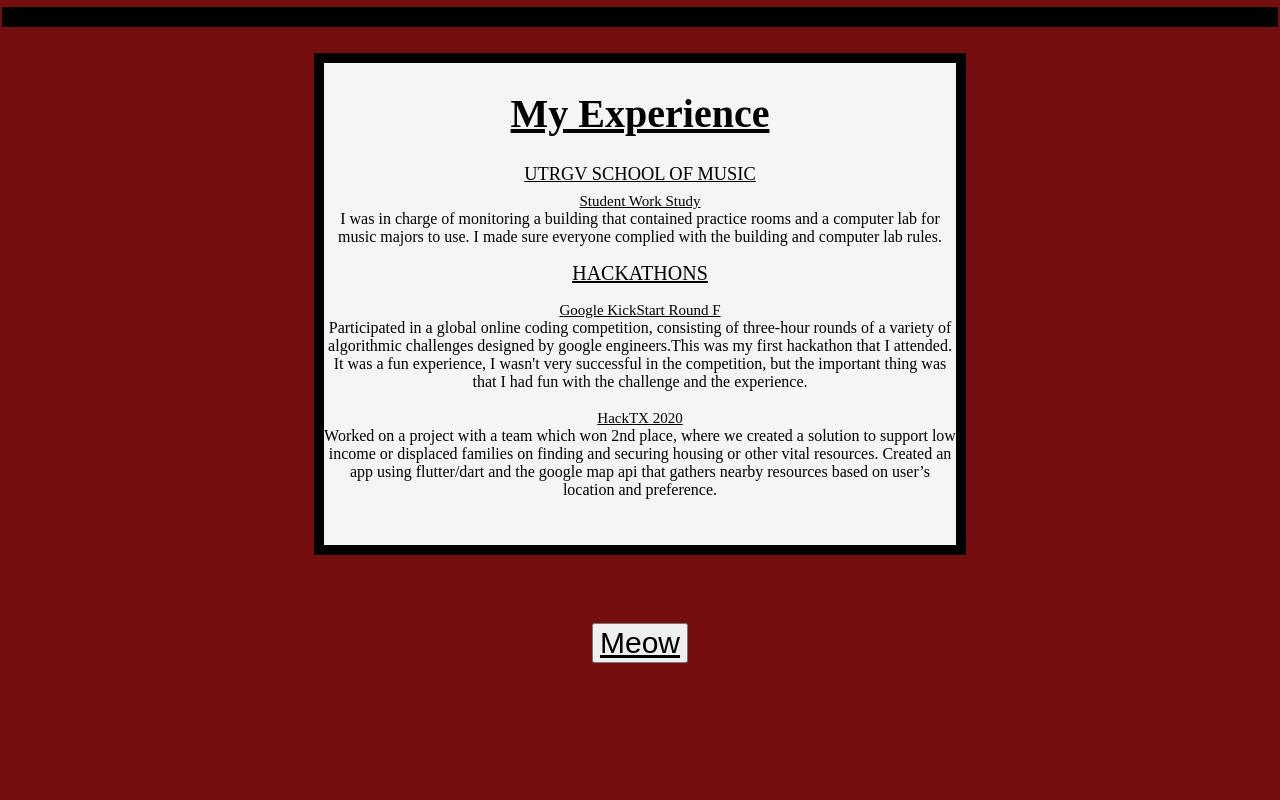
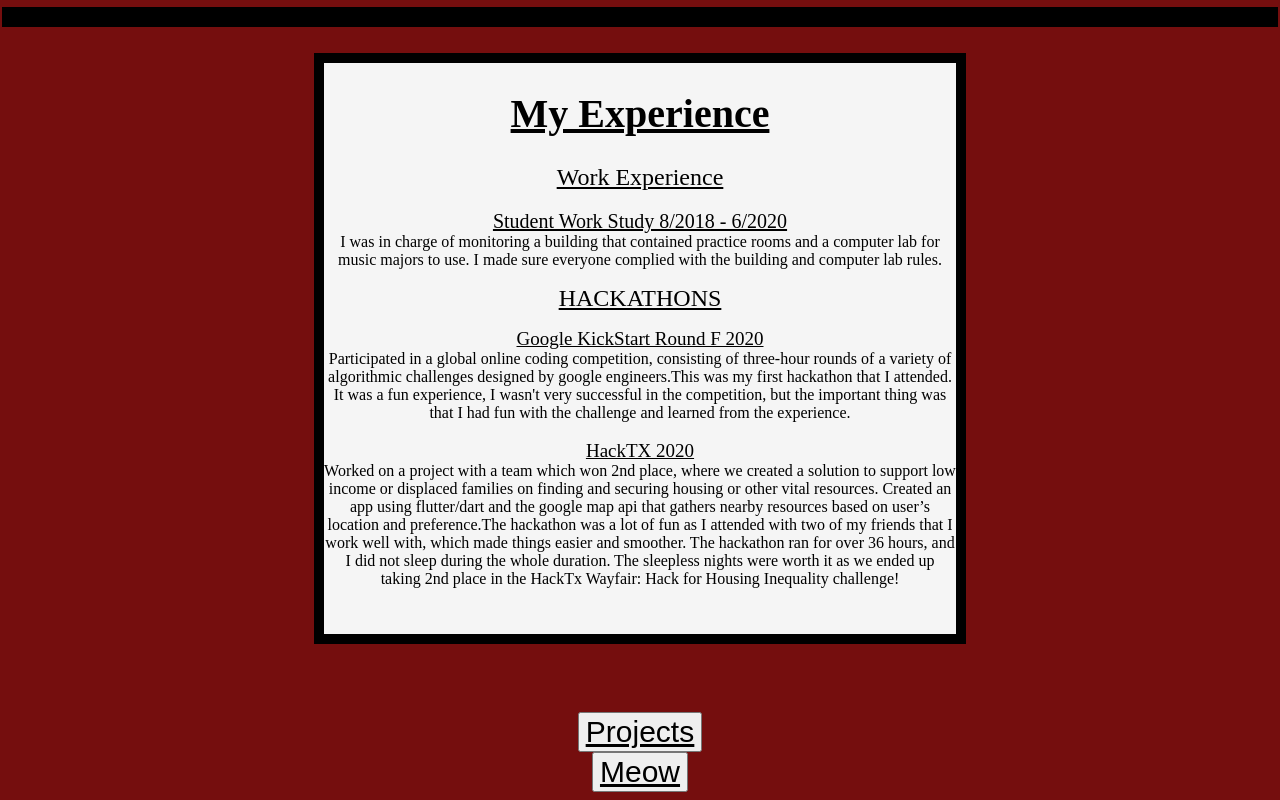
Before and after one commit to Martje55555/firstPortfolio, a plain HTML site: page index.html in a window 1280 px wide. Shown: the part 635-1435 px from the top of the page. Before the commit the page ends 1306 px from the top, so only its background shows below. Drawn offline with Linux system fonts and the light colour scheme.

Commit message:
more Updates

```diff
--- a/home.css
+++ b/home.css
@@ -122,3 +122,13 @@ a:active {
 .myMeow:hover {
     background-color: red;
 }
+
+#Projects {
+    transition-duration: .4s;
+    font-size: 30px;
+    text-decoration: underline;
+}
+
+.Projects:hover {
+    background-color: red;
+}
--- a/index.html
+++ b/index.html
@@ -23,45 +23,49 @@
                 <h1 class="myExperience" id="myExperience">My Experience</h1>
 
                 <p id="myExperienceP" style="height:10px">
-                    <bold style="text-decoration: underline;">UTRGV SCHOOL OF MUSIC</bold>
+                    <bold style="font-size: 24px; text-decoration: underline;">Work Experience</bold>
+
                     <center>
-                        <bold style="font-size: 15px; text-decoration: underline;">Student Work Study</bold>
+                        <br>
+                        <bold style="height: 10px; font-size: 20px; text-decoration: underline;">Student Work Study 8/2018 - 6/2020</bold>
                     </center>
                     I was in charge of monitoring a building that contained practice rooms and a computer lab for music
                     majors to
                     use. I made sure everyone complied with the building and computer lab rules.
                 </p>
                 <p>
-                    <bold style="font-size: 20px; text-decoration: underline;">HACKATHONS</bold>
+                    <bold style="font-size: 24px; text-decoration: underline;">HACKATHONS</bold>
                     <center>
-                        <bold style="font-size: 15px; text-decoration: underline;">Google KickStart Round F</bold>
+                        <bold style="font-size: 19px; text-decoration: underline;">Google KickStart Round F 2020</bold>
                     </center>
+                    <center style="font-size: 16px">
                     Participated in a global online coding competition, consisting of three-hour rounds of a variety of
                     algorithmic
                     challenges designed by google engineers.This was my first hackathon that I attended. It was a fun
                     experience, I wasn't very successful
-                    in the competition, but the important thing was that I had fun with the challenge and the
+                    in the competition, but the important thing was that I had fun with the challenge and learned from the
                     experience.
-                    <br>
-                    <br>
+                </center>
+                   <br>
                     <center>
-                        <bold style="font-size: 15px; text-decoration: underline;">HackTX 2020</bold>
+                        <bold style="font-size: 19px; text-decoration: underline;">HackTX 2020</bold>
                     </center>
+                    <center  style="font-size: 16px;">
                     Worked on a project with a team which won 2nd place, where we created a solution to
                     support low income or displaced families on finding and securing housing or other vital resources.
-                    Created an
-                    app using flutter/dart and the google map api that gathers nearby resources based on
-                    user’s location and preference.
-
-
-
+                    Created an app using flutter/dart and the google map api that gathers nearby resources based on
+                    user’s location and preference.The hackathon was a lot of fun as I attended with two of my friends that I work well with,
+                    which made things easier and smoother. The hackathon ran for over 36 hours, and I did not sleep during the whole duration.
+                    The sleepless nights were worth it as we ended up taking 2nd place in the HackTx Wayfair: Hack for Housing Inequality challenge!
+                </center>
                 </p>
 
                 <hr style="height:20px; visibility: hidden;">
             </div>
             <hr style="height:20px; visibility: hidden;">
             <hr style="height:20px; visibility: hidden;">
-
+            <button class="Projects" id="Projects"><a href="projects.html">Projects</a> </button>
+            <br>
             <button class="myMeow" id="myMeow"><a href="meow.html"> Meow</a> </button>
 
     </div>
```
Also changed, not shown: ContactMe.css (+13 -0 lines), contactMe.html (+2 -1 lines), emailPic.jpg (added), instagram.jpg (added), linkedin.png (added).
